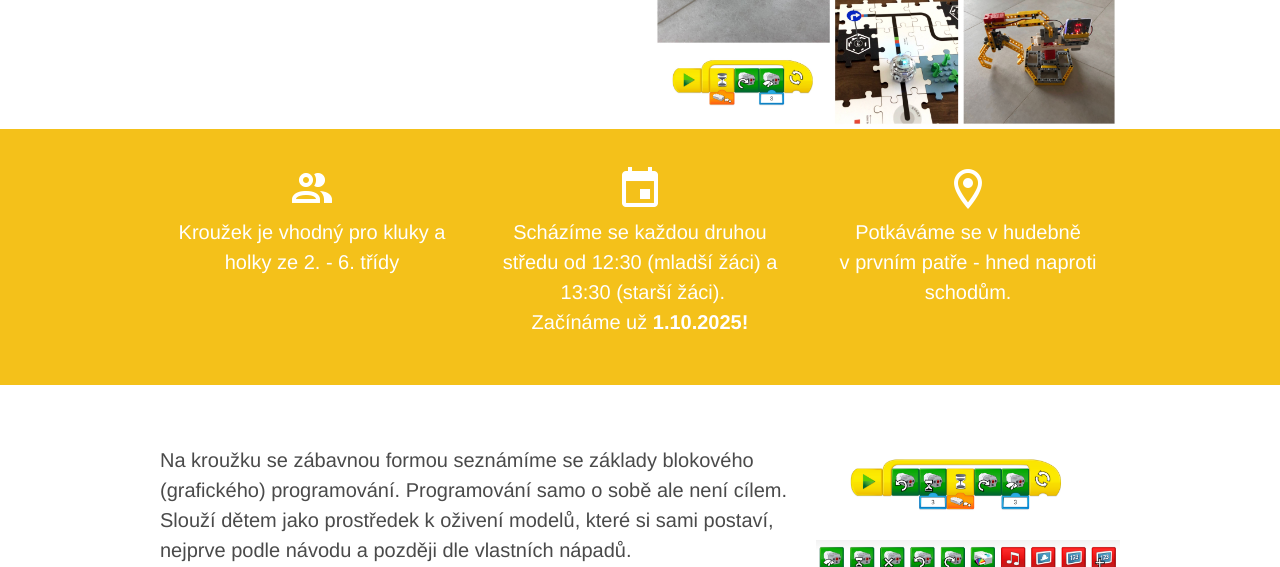
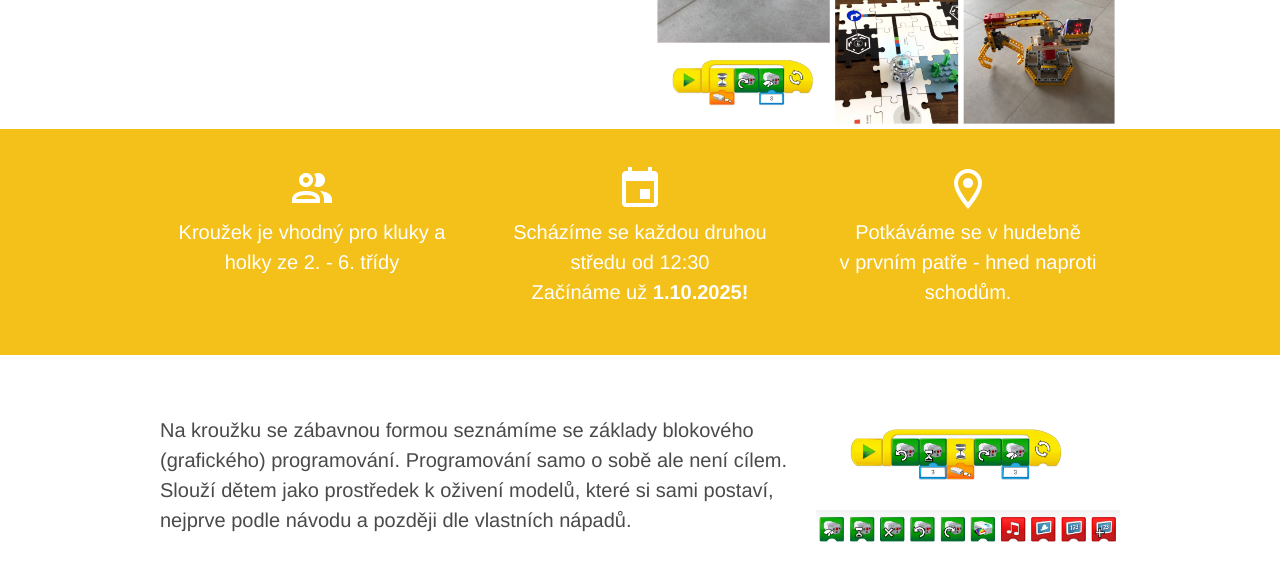
Before and after one commit to MilanLempera/robohrani.cz, a website: page index.html in a window 1280 px wide. Shown: the part 193-760 px from the top of the page. Drawn offline with nearby package versions, Linux system fonts and the light colour scheme; files that its build step writes are made by us from their sources.

Commit message:
fix: time

```diff
--- a/index.html
+++ b/index.html
@@ -57,8 +57,7 @@
               <i class="mdi mdi-48px mdi-calendar mdi-light"></i>
             </span>
             <div class="content is-medium">
-              Scházíme se každou druhou středu od 12:30&nbsp;(mladší&nbsp;žáci)
-              a &nbsp;13:30&nbsp;(starší&nbsp;žáci).<br />
+              Scházíme se každou druhou středu od 12:30<br />
               Začínáme už <b>1.10.2025!</b>
             </div>
           </div>
```
